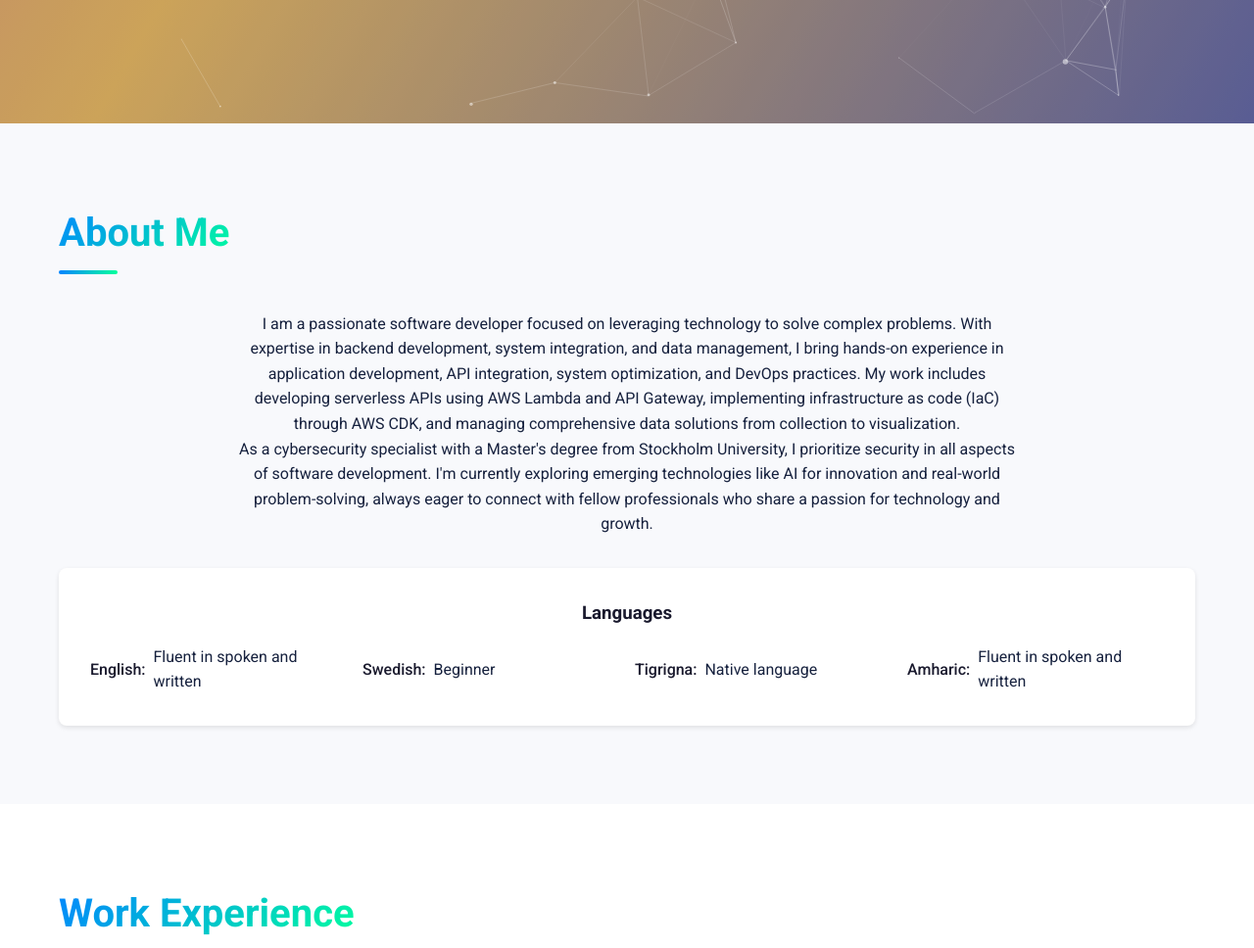
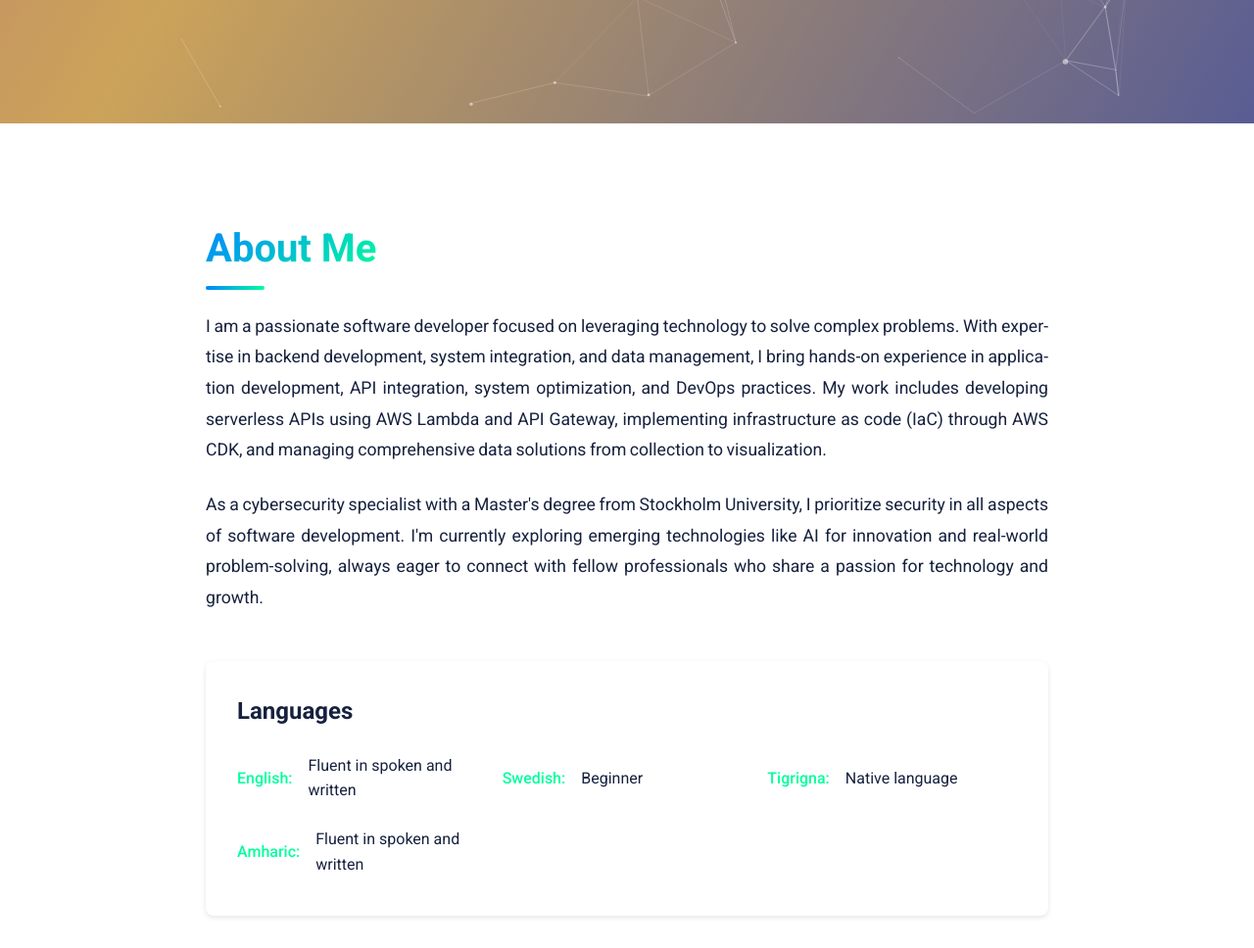
Before and after one commit to GebrecherkosAbrha/my-portfolio, a plain HTML site: page index.html in a window 1280 px wide. Shown: the part 700-1668 px from the top of the page at 98% size. Drawn offline with nearby package versions, Linux system fonts and the light colour scheme; animation ran at ten frames a second.

Commit message:
style: Improve About section layout and typography

```diff
--- a/css/style.css
+++ b/css/style.css
@@ -359,13 +359,79 @@ section h2::after {
 
 /* About Section */
 .about-section {
-    background-color: var(--light-bg);
+    padding: 6rem 0;
+    background: var(--bg-primary);
+}
+
+.about-section .container {
+    max-width: 900px;  /* Slightly narrower for better readability */
+}
+
+.about-section h2 {
+    color: var(--text-primary);
+    margin-bottom: 2rem;
+    text-align: center;
+    font-size: 2.5rem;
 }
 
 .about-section p {
-    max-width: 800px;
-    margin: 0 auto;
-    text-align: center;
+    text-align: justify;
+    margin-bottom: 1.5rem;
+    line-height: 1.8;
+    color: var(--text-secondary);
+    font-size: 1.1rem;
+    hyphens: auto;
+    word-spacing: -0.05em;  /* Slightly tighter word spacing for justified text */
+}
+
+.about-section .languages {
+    margin-top: 3rem;
+    padding-top: 2rem;
+    border-top: 1px solid var(--border-color);
+}
+
+.about-section .languages h3 {
+    color: var(--text-primary);
+    margin-bottom: 1.5rem;
+    font-size: 1.5rem;
+    text-align: left;
+}
+
+.about-section .languages ul {
+    list-style: none;
+    padding: 0;
+    display: grid;
+    grid-template-columns: repeat(auto-fit, minmax(200px, 1fr));
+    gap: 1rem;
+}
+
+.about-section .languages li {
+    margin-bottom: 0.5rem;
+    color: var(--text-secondary);
+    display: flex;
+    align-items: center;
+}
+
+.about-section .languages li span {
+    color: var(--accent-color);
+    font-weight: 500;
+    margin-right: 0.5rem;
+}
+
+/* Responsive adjustments */
+@media (max-width: 768px) {
+    .about-section {
+        padding: 4rem 0;
+    }
+
+    .about-section p {
+        text-align: left;  /* Switch to left-align on mobile for better readability */
+        font-size: 1rem;
+    }
+
+    .about-section .languages ul {
+        grid-template-columns: 1fr;
+    }
 }
 
 /* Languages Section */
```
